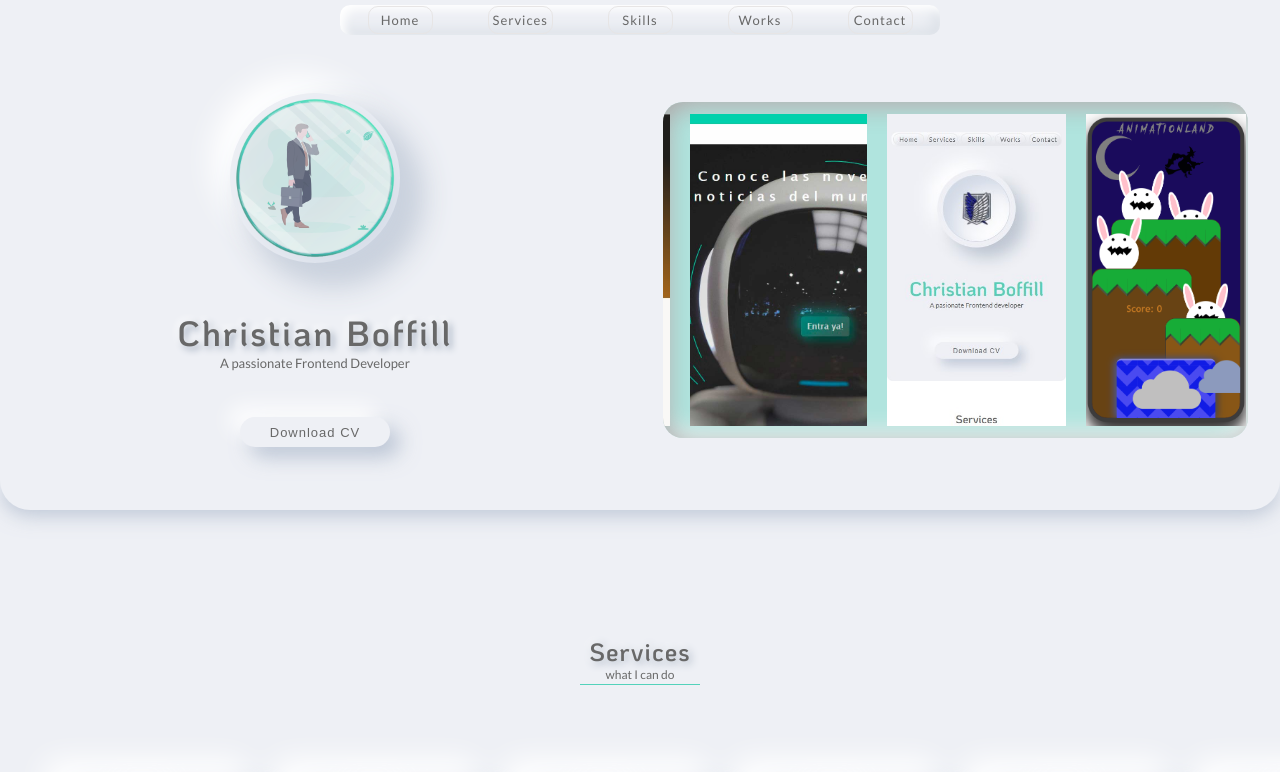
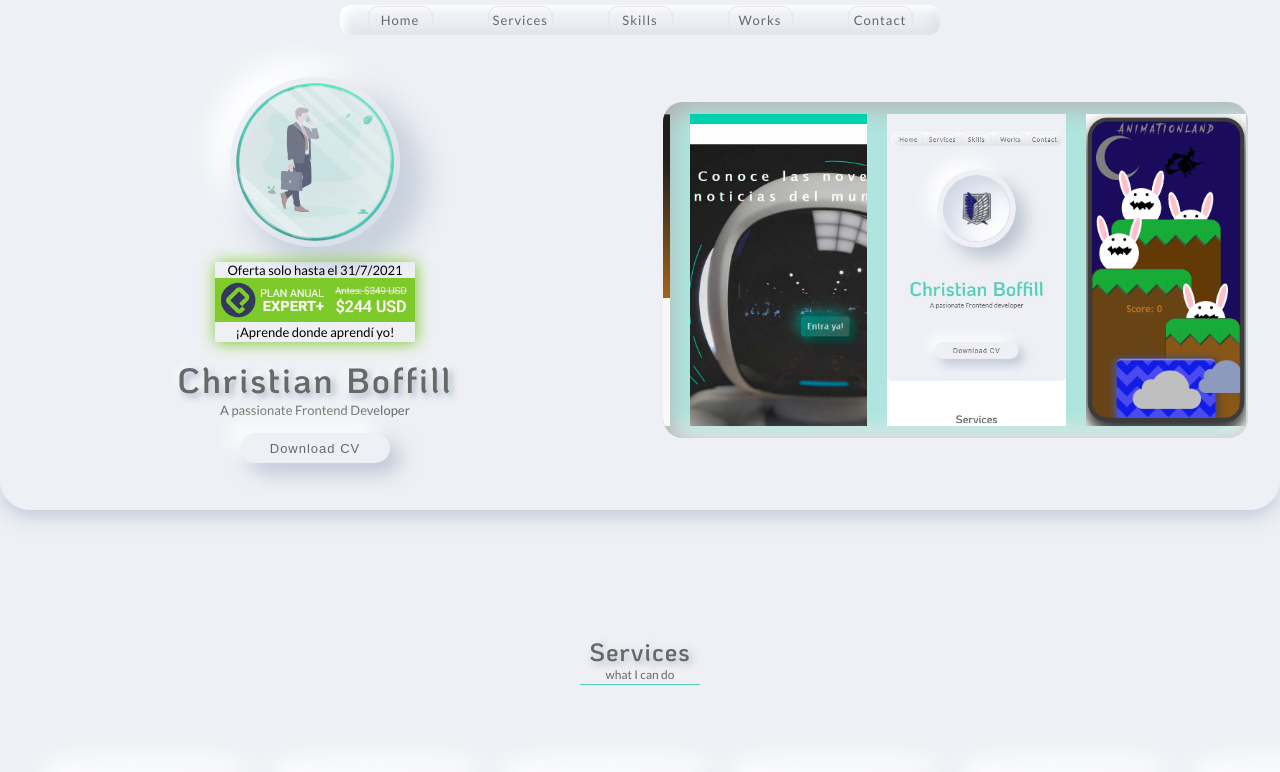
Before and after one commit to ChristBM/portfolio, a plain HTML site: page index.html in a window 1280 px wide. Shown: the top 772 px of the page. Drawn offline with Linux system fonts and the light colour scheme.

Commit message:
banner_platzi

```diff
--- a/css/style.css
+++ b/css/style.css
@@ -632,3 +632,32 @@ footer {
     -o-user-select: none;
     user-select: none;
 }
+/* Banner promocional de Platzi */
+.banner__platzi {
+    width: 200px;
+    height: 80px;
+    z-index: 2;
+    box-shadow: 1px 1px 15px rgb(125, 203, 42);
+    transition: 500ms;
+}
+.banner__platzi p {
+    text-align: center;
+    font-size: 1.3rem;
+}
+.banner__platzi-imgcontainer {
+    width: 200px;
+    height: auto;
+}
+.banner__platzi a {
+    text-decoration: none;
+    width: 200px;
+    height: auto;
+}
+.banner__platzi a img {
+    width: 100%;
+    height: 100%;
+    object-fit: contain;
+}
+.banner__platzi:hover {
+    transform: scale(1.4);
+}
--- a/index.html
+++ b/index.html
@@ -32,6 +32,15 @@
                         <img class="introduction__img" src="./assets/img/cristal1.png" alt="">
                     </div>
                 </div>
+            </div>
+            <div class="banner__platzi" title="Disponible hasta el 31 de julio de 2021. Solo usando este link.">
+                <p>Oferta solo hasta el 31/7/2021</p>
+                <div class="banner__platzi-imgcontainer">
+                    <a href="https://bit.ly/3rFfQ5q" target="_blank" rel="noreferrer">
+                        <img src="./assets/img/banner_platzi.jpg" alt="">
+                    </a>
+                </div>
+                <p>¡Aprende donde aprendí yo!</p>
             </div>
             <div class="introduction__text">
                 <p class="introduction__name">Christian Boffill</p>
```
Also changed, not shown: assets/img/banner_platzi.jpg (added).
